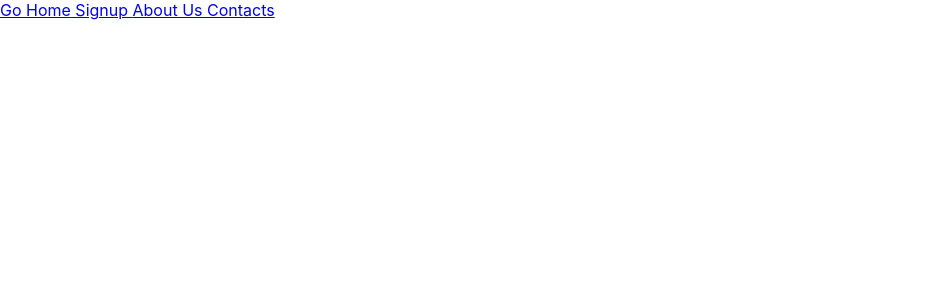
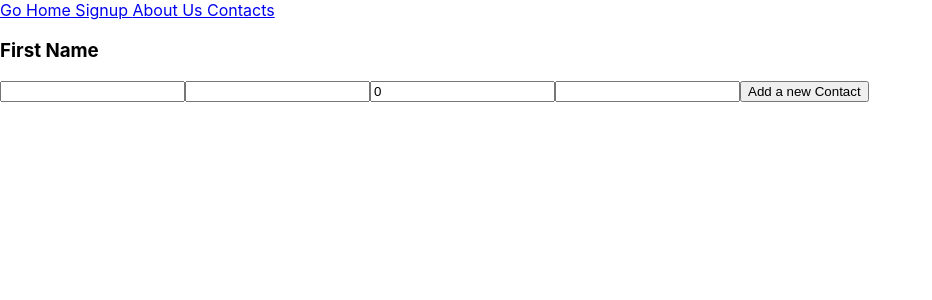
Before and after one commit to Simplyloveall/MODconnect, a React (Create React App) app: page /contacts in a window 1280 px wide. Shown: the top 300 px of the page, without its empty margins (0-932 px from the left). Built offline with nearby package versions, Linux system fonts and the light colour scheme.

Commit message:
button doesn't work

```diff
--- a/src/components/Contacts.js
+++ b/src/components/Contacts.js
@@ -12,6 +12,29 @@ function Contacts() {
     // IsColleague: false,
   });
 
+  // const addContact = () => {
+  //   setContacts([...contacts, contact]);
+  // };
+
+  function addContact(){
+    setContacts(contacts.concat(contact))
+    console.log(contact)
+  }
+
+        // function addToContacts() {
+      //   setContacts(contacts.concat(contact));
+
+
+  const handleChange = (event) => {
+    setContact({ ...contact, [event.target.name]: event.target.value });
+  };
+
+  const handleSubmit = (e) => {
+    console.log('this')
+    e.preventDefault();
+    addContact(contact);
+    setContact({ firstName: "", lastName: "", phoneNumber: 0, address: '' });
+  };
   // function addNewContact(contact) {
   //   contact = {
   //     firstName: { firstName },
@@ -21,50 +44,50 @@ function Contacts() {
   //   };
   // }
 
-  function addContact() {
-    if (contacts.length > 0) {
-      setContacts(contacts.concat(contact));
+  // function addContact() {
+  //   if (contacts.length > 0) {
+  //     setContacts(contacts.concat(contact));
 
-      console.log(addNewContact(info));
+  //     console.log(addNewContact(info));
 
-      // function addToContacts() {
-      //   setContacts(contacts.concat(contact));
-    }
+  //     // function addToContacts() {
+  //     //   setContacts(contacts.concat(contact));
+  //   }
 
     return (
       <div>
-        <form onSubmit={addNewContact}>
+        <form onSubmit={handleSubmit}>
           <h3>First Name</h3>
           <input
-            onChange={(e) => setContact(e.target.value)}
+            onChange={handleChange}
             type="text"
             name="firstName"
-            value={firstName}
+            value={contact.firstName}
           ></input>
           <input
-            onChange={(e) => setContact(e.target.value)}
+            onChange={handleChange}
             type="text"
             name="lastName"
-            value={lastName}
+            value={contact.lastName}
           ></input>
           <input
-            onChange={(e) => setContact(e.target.value)}
+            onChange={handleChange}
             type="number"
             name="phoneNumber"
-            value={phoneNumber}
+            value={contact.phoneNumber}
           ></input>
           <input
-            onChange={(e) => setContact(e.target.value)}
+            onChange={handleChange}
             type="text"
             name="address"
-            value={address}
+            value={contact.address}
           ></input>
-          <input
-            onChange={(e) => setContact(e.target.value)}
+          {/* <input
+            onChange={handleChange}
             type="boolean"
             name="colleague"
             // value={colleague}
-          ></input>
+          ></input> */}
           <button type="button">Add a new Contact</button>
         </form>
         {contacts.map((contact) => {
@@ -79,6 +102,8 @@ function Contacts() {
         })}
       </div>
     );
-  }
+
 }
+
+
 export default Contacts;
```
